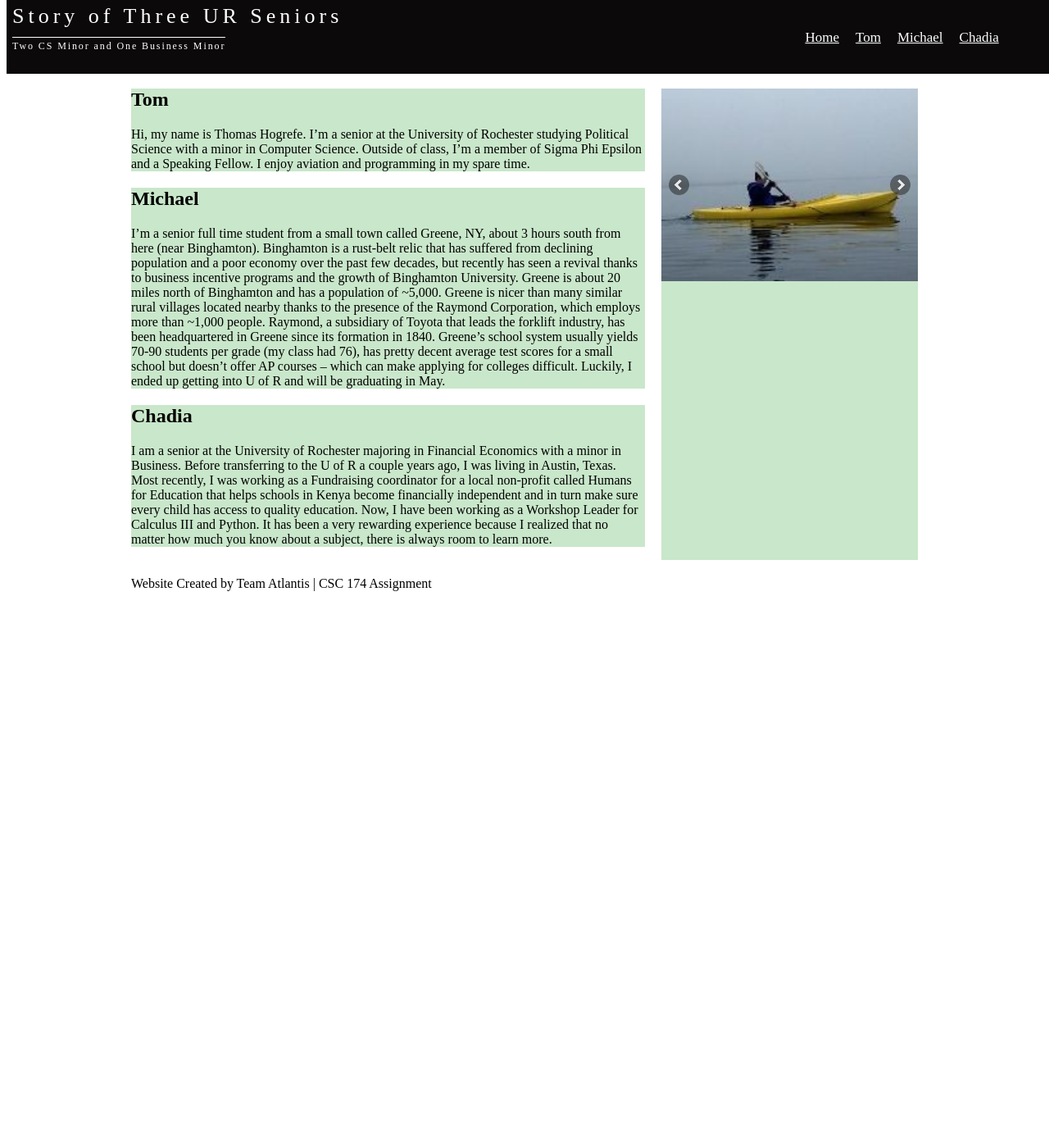
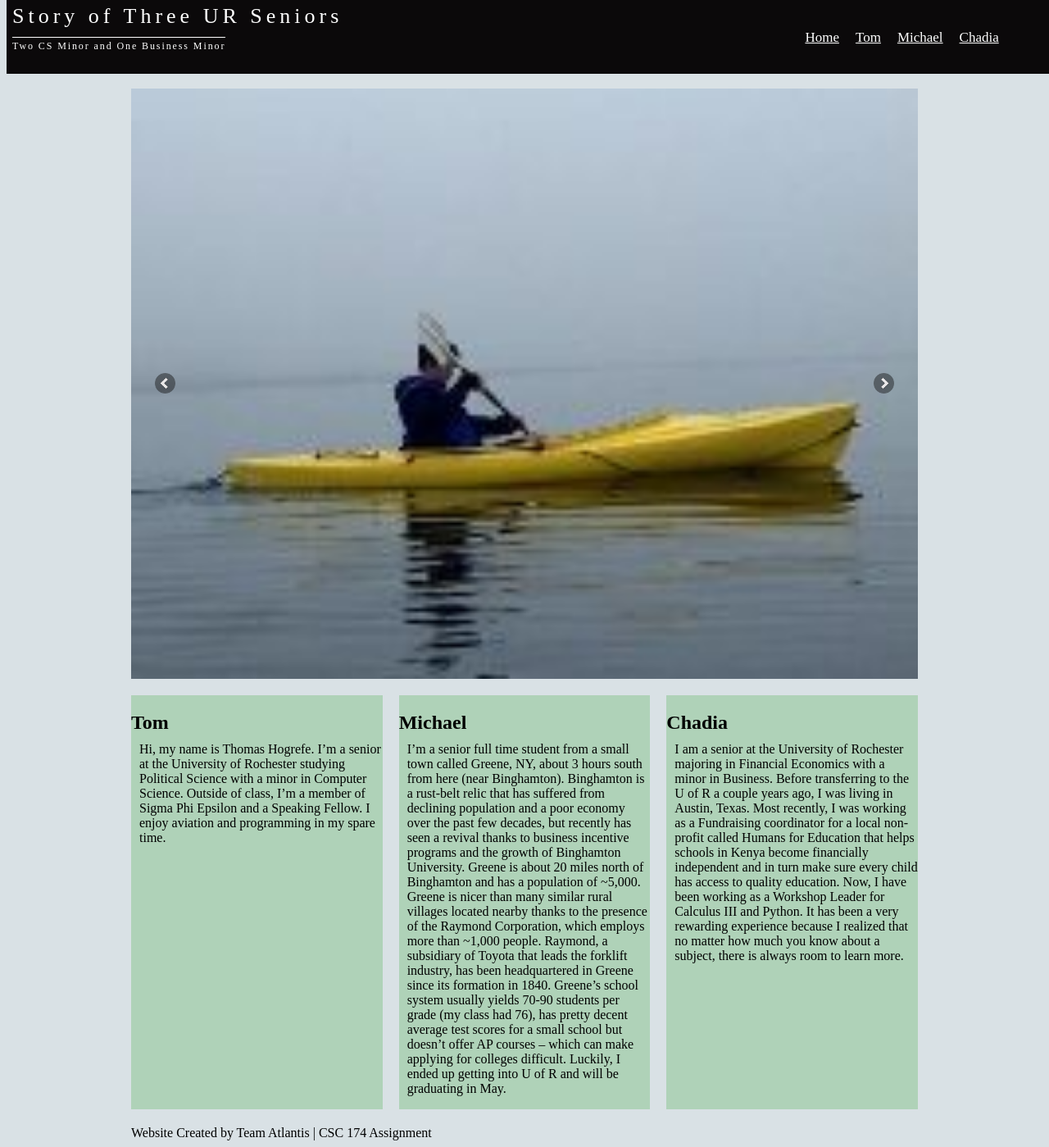
Before and after one commit to lkoblenc/assignment05, a PHP site: page / in a window 1280 px wide. Shown: the whole page at 82% size. Before the commit the page ends 721 px from the top, so only its background shows below. Run offline with PHP 8.4, Linux system fonts and the light colour scheme; some libraries are stand-ins or nearby versions.

Commit message:
CRAP Principles

```diff
--- a/chadia.html
+++ b/chadia.html
@@ -36,7 +36,7 @@
 
 </section>
 
-<section>
+<section class="hpad">
 
 	<h2>Jobs</h2>
 
@@ -44,7 +44,7 @@
 
 </section>
 
-<section>
+<section class="hpad">
 
 	<h2>Hobbies</h2>
 
--- a/css/styles.css
+++ b/css/styles.css
@@ -80,6 +80,37 @@ header.banner{
     grid-gap: 20px;
 }
 
+.container1 {
+    margin: 0 auto;
+    width: 80%;
+    max-width: 960px;
+    display: grid;
+    grid-template-columns: 1fr 1fr 1fr;
+    grid-gap: 20px;
+}
+
+.container1 aside{
+    grid-column: 1/4;
+    grid-row: 1/2;
+    justify-content: center;
+}
+
+.container1 section.tom {
+    grid-column: 1/2;
+}
+
+.container1 section.michael {
+    grid-column: 2/3;
+}
+
+.container1 .chadia {
+    grid-column: 3/4;
+}
+
+.foot {
+    grid-column: 1/4;
+}
+
 article {
     grid-column: 1/2;
 }
@@ -89,12 +120,21 @@ article {
     margin-top: 100px;
 }
 
+.hpad {
+    margin-top: 60px;
+}
+
 aside {
     grid-column: 2/3;
 }
 
 section, aside {
     background: rgba(76, 175, 80, 0.3);
+}
+
+section p{
+    padding-left: 10px;
+    margin-top: -10px;
 }
 /*  ************
     theme
@@ -106,8 +146,27 @@ body.csback {
 
 }
 
+body.csback .banner{
+    background-color: rgb(8,78,125);
+
+}
+
+
 body.busback {
     background: url("businessbackground.jpg") no-repeat fixed center;
     background-size: cover;
 
 }
+
+body.busback section, body.busback aside{
+    background: rgb(188,223,235, 0.8);
+}
+
+body.busback .banner{
+    background-color: rgb(54,69,79);
+
+}
+
+body.home {
+    background-color: rgb(217,225,229);
+}
--- a/index.html
+++ b/index.html
@@ -11,7 +11,7 @@
 	<link rel="stylesheet" href="http://code.jquery.com/ui/1.11.4/themes/smoothness/jquery-ui.css">
 </head>
 
-<body>
+<body class="home">
 
 <header class="banner">
 	<h1>Story of Three UR Seniors</h1>
@@ -26,9 +26,8 @@
 </nav>
 </header>
 
-<div class="container">
-	<article>
-<section class="pad">
+<div class="container1">
+<section class="tom">
 
 	<h2>Tom</h2>
 
@@ -36,7 +35,7 @@
 
 </section>
 
-<section>
+<section class="michael">
 
 	<h2>Michael</h2>
 
@@ -44,15 +43,13 @@
 
 </section>
 
-<section>
+<section class="chadia">
 
 	<h2>Chadia</h2>
 
 	<p>I am a senior at the University of Rochester majoring in Financial Economics with a minor in Business. Before transferring to the U of R a couple years ago, I was living in Austin, Texas. Most recently, I was working as a Fundraising coordinator for a local non-profit called Humans for Education that helps schools in Kenya become financially independent and in turn make sure every child has access to quality education. Now, I have been working as a Workshop Leader for Calculus III and Python. It has been a very rewarding experience because I realized that no matter how much you know about a subject, there is always room to learn more.</p>
 
 </section>
-
-</article>
 
 <aside class="pad">
 
@@ -68,7 +65,7 @@
 
 </aside>
 
-	<footer>
+	<footer class="foot">
 		Website Created by Team Atlantis | CSC 174 Assignment
 	</footer>
 <!-- <script src="http://code.jquery.com/ui/1.11.4/jquery-ui.js"></script> -->
--- a/michael.html
+++ b/michael.html
@@ -35,7 +35,7 @@
 
 </section>
 
-<section>
+<section class="hpad">
 
 	<h2>Jobs</h2>
 
@@ -43,7 +43,7 @@
 
 </section>
 
-<section>
+<section class="hpad">
 
 	<h2>Hobbies</h2>
 
--- a/tom.html
+++ b/tom.html
@@ -34,7 +34,7 @@
 
 </section>
 
-<section>
+<section class="hpad">
 
 	<h2>Jobs</h2>
 
@@ -42,7 +42,7 @@
 
 </section>
 
-<section>
+<section class="hpad">
 
 	<h2>Hobbies</h2>
 
```
